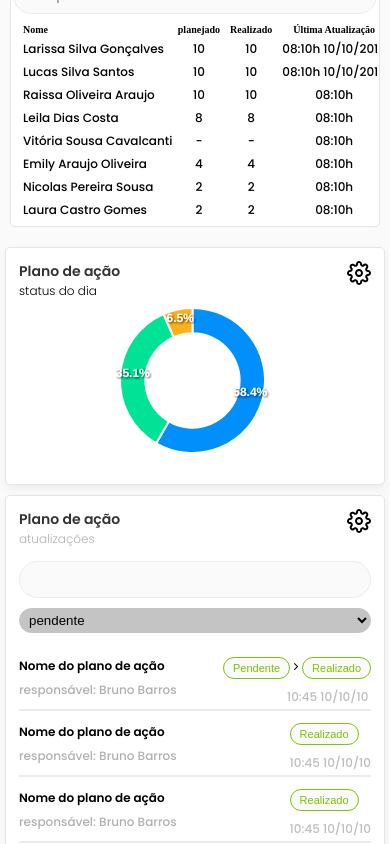
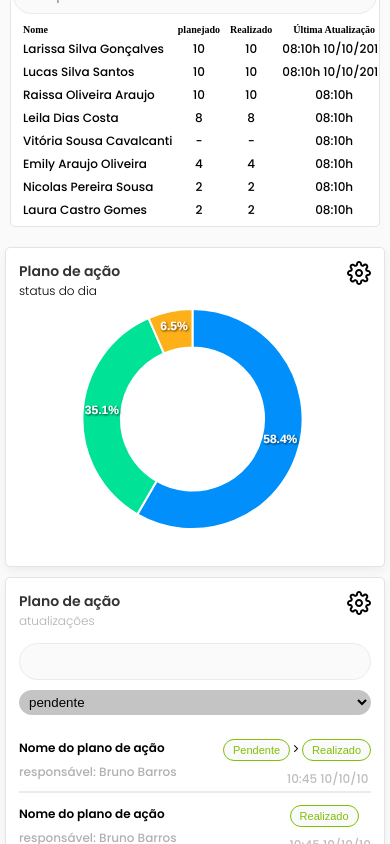
Before and after one commit to Lucasci20/Dashboard-project, a React (Create React App) app: page / in a window 390 px wide. Shown: the part 1061-1905 px from the top of the page. Built offline with nearby package versions, Linux system fonts and the light colour scheme.

Commit message:
bug-fix 1.4

```diff
--- a/src/assets/styles/home.scss
+++ b/src/assets/styles/home.scss
@@ -548,11 +548,6 @@
     aside {
       padding-left: 0.5rem;
       padding-right: 0.5rem;
-      .cards {
-        .card {
-          height: auto;
-        }
-      }
 
       aside {
         .action-plans {
```
